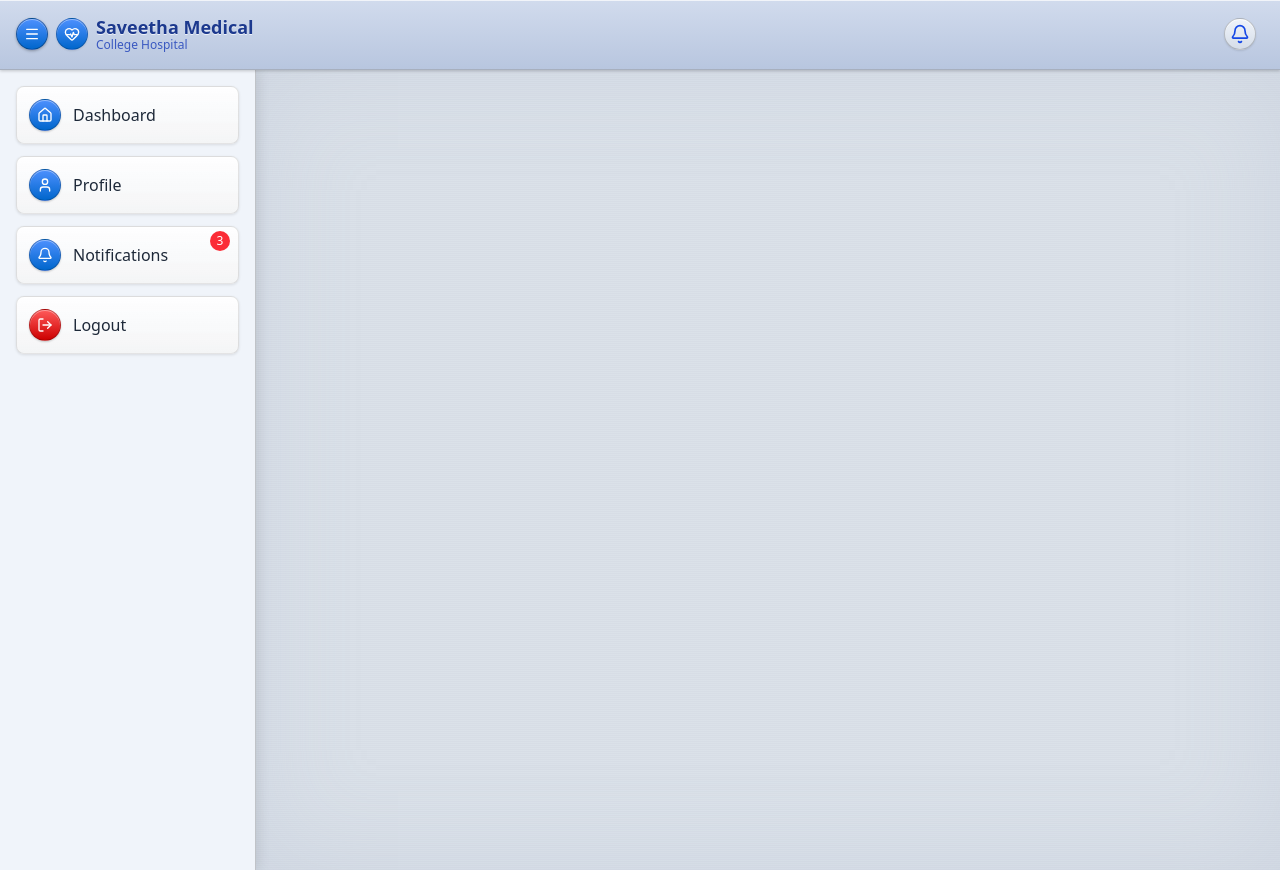
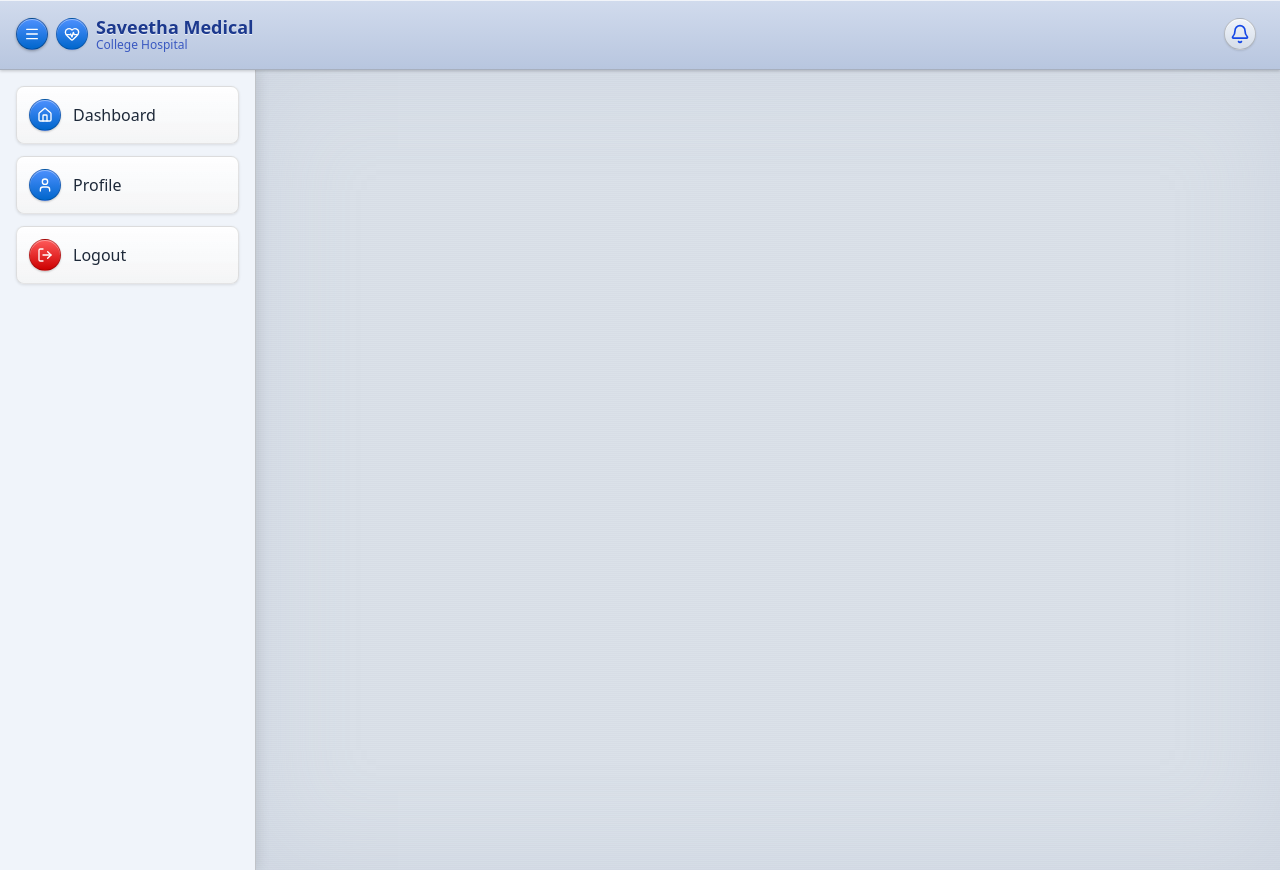
Before and after one commit to Mukunthan-A-R/simats-medical-client, a React (Vite) app: page /faculty in a window 1280 px wide. Built offline with nearby package versions, Linux system fonts and the light colour scheme.

Commit message:
refactor code

```diff
--- a/src/components/faculty/FacultySidebar.jsx
+++ b/src/components/faculty/FacultySidebar.jsx
@@ -1,12 +1,4 @@
-import React from "react";
-import {
-  HomeIcon,
-  BookOpenIcon,
-  UserIcon,
-  BellIcon,
-  LogOutIcon,
-  XIcon,
-} from "lucide-react";
+import { HomeIcon, UserIcon, LogOutIcon } from "lucide-react";
 import { aquaButtonStyle, aquaGlossEffect } from "../../utils/constants";
 
 export default function FacultySidebar({
@@ -76,39 +68,6 @@ export default function FacultySidebar({
             );
           })}
 
-          {/* Notifications */}
-          <button
-            onClick={() => onNavigate(`/faculty/notifications/${facultyId}`)}
-            className={`w-full p-3 flex items-center rounded-lg ${aquaButtonStyle} ${aquaGlossEffect} relative`}
-            style={{
-              background:
-                "linear-gradient(to bottom, rgba(255,255,255,0.9), rgba(245,245,245,0.8))",
-              boxShadow:
-                "0 1px 3px rgba(0,0,0,0.1), inset 0 1px 0 rgba(255,255,255,0.7)",
-              border: "1px solid rgba(0,0,0,0.1)",
-            }}
-          >
-            <div
-              className={`w-8 h-8 rounded-full flex items-center justify-center mr-3 ${aquaButtonStyle} ${aquaGlossEffect}`}
-              style={{
-                background: "linear-gradient(to bottom, #4d90fe, #0066cc)",
-                boxShadow:
-                  "0 1px 2px rgba(0,0,0,0.2), inset 0 1px 0 rgba(255,255,255,0.4)",
-                border: "1px solid rgba(0,0,0,0.2)",
-              }}
-            >
-              <BellIcon size={16} className="text-white" />
-            </div>
-            <span className="text-gray-800 font-medium text-base">
-              Notifications
-            </span>
-            {notificationCount > 0 && (
-              <span className="absolute top-1 right-2 bg-red-500 text-white rounded-full w-5 h-5 flex items-center justify-center text-xs">
-                {notificationCount > 9 ? "9+" : notificationCount}
-              </span>
-            )}
-          </button>
-
           {/* Logout */}
           <button
             onClick={() => onNavigate("/")}
```
